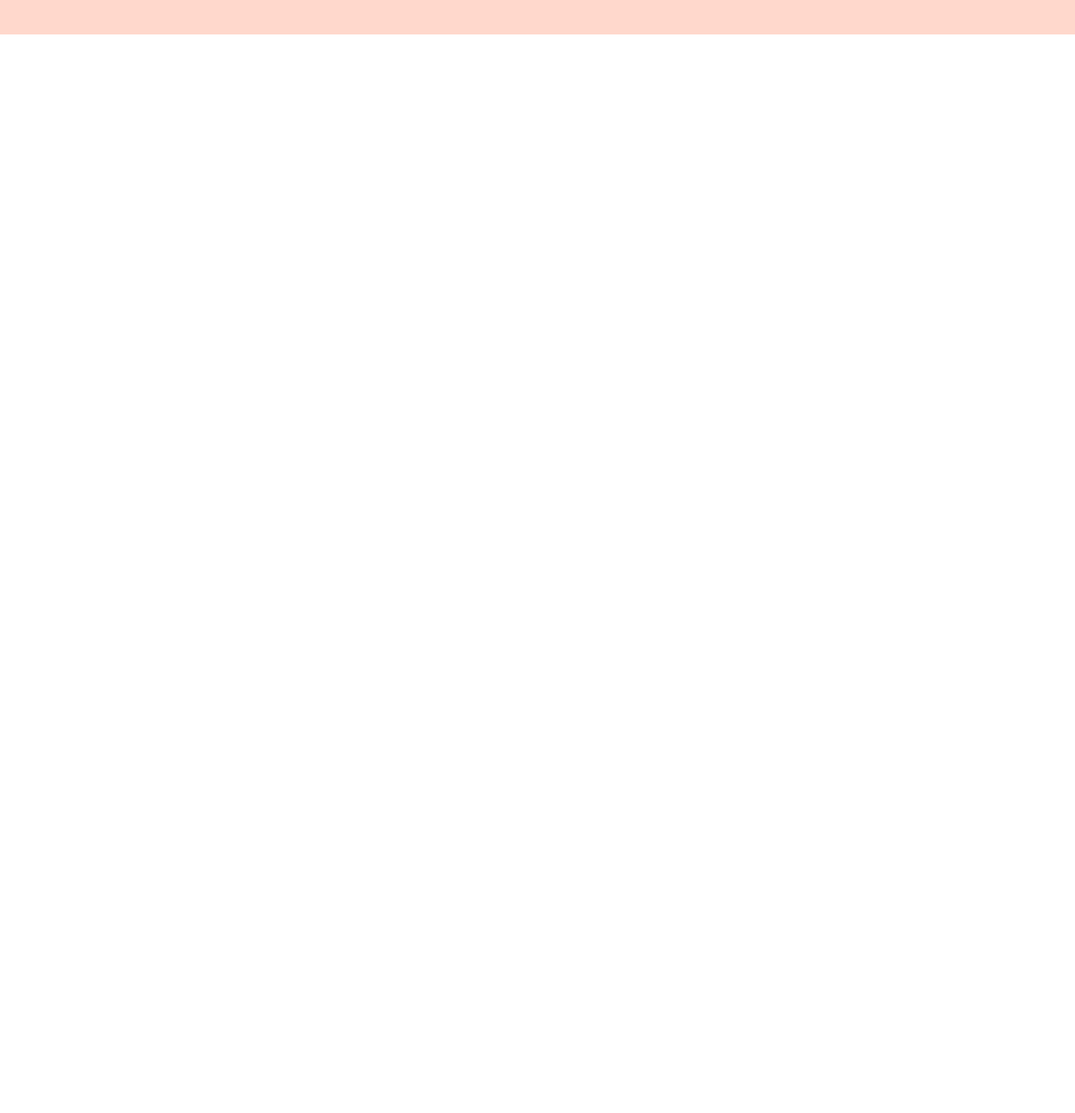
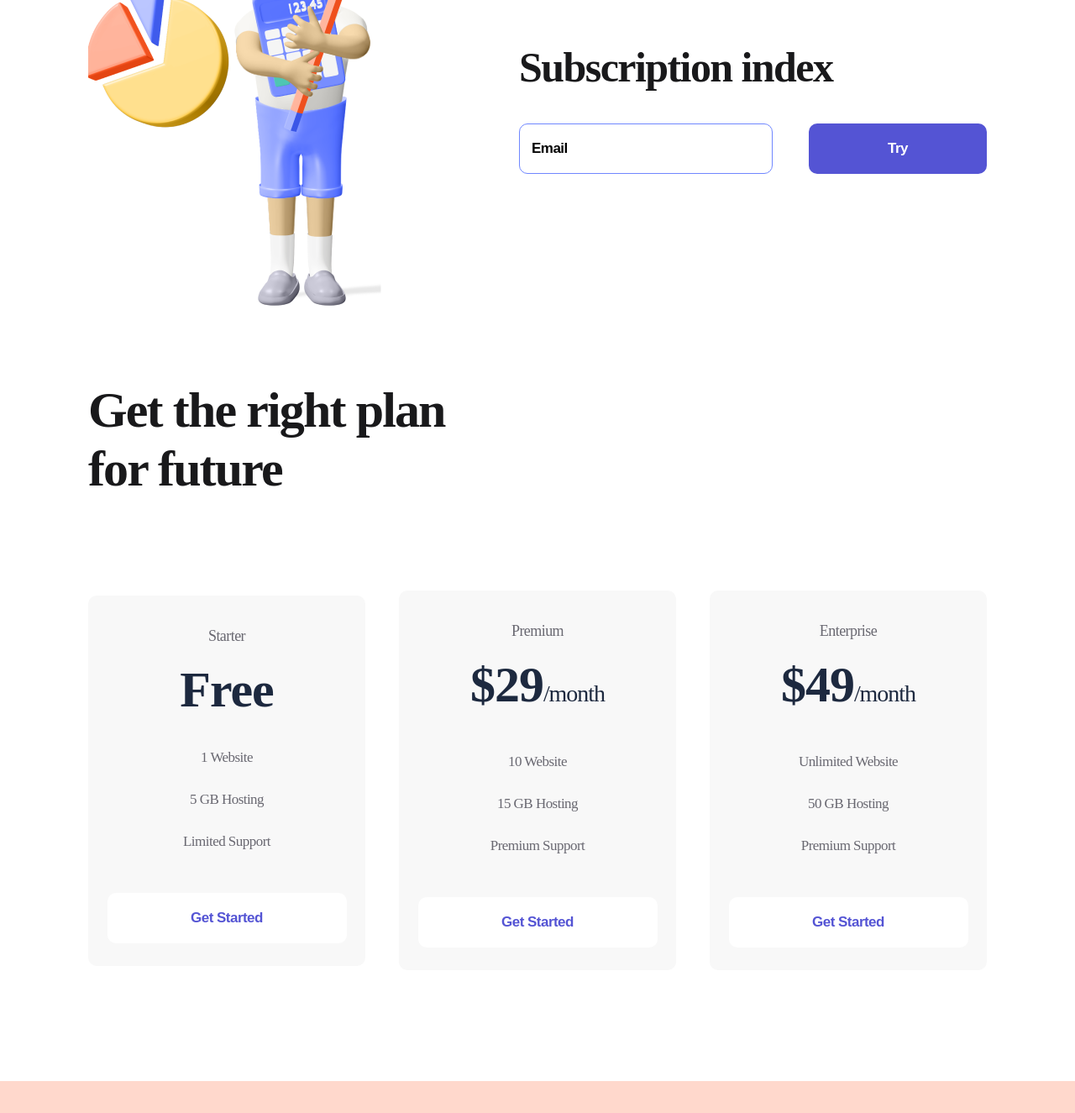
Before and after one commit to Rabbit86/site_logoipsum, a plain HTML site: page index.html in a window 1280 px wide. Shown: the part 876-2201 px from the top of the page at 84% size. Before the commit the page ends 917 px from the top, so only its background shows below. Drawn offline with Linux system fonts and the light colour scheme.

Commit message:
Add files via upload

```diff
--- a/index.html
+++ b/index.html
@@ -67,6 +67,75 @@
         </div>
     </section>
 
+    <section class="container subscribe">
+        <div>
+            <img src="./img/secondmen.png" alt="secondmen">
+        </div>
+        <div>
+            <h2 class="subscribe_title">Subscription index</h2>
+            <form action="email">
+                <input class="input" type="email" placeholder="Email">
+                <button class="button button_violet">Try</button>
+            </form>
+        </div>
+    </section>
+
+    <section class="container plan">
+        <h2 class="plan_title">
+            Get the right plan for future
+        </h2>
+        <div class="plan_flex">
+            <div class="item">
+                <p class="item_text">
+                    Starter
+                </p>
+                <h3 class="item_title">
+                    Free
+                </h3>
+                <ul>
+                    <li class="item_li">1 Website</li>
+                    <li class="item_li">5 GB Hosting</li>
+                    <li class="item_li">Limited Support</li>
+                </ul>
+                <button class="button button_item">
+                    Get Started
+                </button>
+            </div>
+            <div class="item">
+                <p class="item_text">
+                    Premium
+                </p>
+                <h3 class="item_title">
+                    $29<span>/month</span>
+                </h3>
+                <ul>
+                    <li class="item_li">10 Website</li>
+                    <li class="item_li">15 GB Hosting</li>
+                    <li class="item_li">Premium Support</li>
+                </ul>
+                <button class="button button_item">
+                    Get Started
+                </button>
+            </div>
+            <div class="item">
+                <p class="item_text">
+                    Enterprise
+                </p>
+                <h3 class="item_title">
+                    $49<span>/month</span>
+                </h3>
+                <ul>
+                    <li class="item_li">Unlimited Website</li>
+                    <li class="item_li">50 GB Hosting</li>
+                    <li class="item_li">Premium Support</li>
+                </ul>
+                <button class="button button_item">
+                    Get Started
+                </button>
+            </div>
+        </div>
+    </section>
+
     <footer class="footer">
         <div class="container footer_flex">
             <div>
--- a/style/style.css
+++ b/style/style.css
@@ -10,7 +10,7 @@
     padding: 38px 0 48px 0;
 }
 
-.header_flex, .footer_flex, .about {
+.header_flex, .footer_flex, .about, .subscribe, .plan_flex {
     display: flex;
     justify-content: space-between;
     align-items: center;
@@ -31,7 +31,7 @@
 
 .nav_link {
     font-weight: 700;
-    font-size: 15px;
+    font-size: 20px;
     line-height: 20px;
     letter-spacing: -0.468947px;
     color: #696871;
@@ -113,3 +113,114 @@
 .footer {
     padding: 53px 0;
 }
+
+.subscribe {
+    margin-bottom: 85px;
+}
+
+.subscribe_title {
+    font-weight: 700;
+    font-size: 50px;
+    line-height: 57px;
+    letter-spacing: -1.56316px;
+    color: #19191B;
+    margin-bottom: 38px;
+}
+
+.input {
+    width: 302px;
+    height: 60px;
+    border-radius: 10px;
+    border: 1px solid #7087FF;
+    padding-left: 14px;
+    box-sizing: border-box;
+    margin-right: 39px;
+}
+
+.input::placeholder, .input {
+    font-weight: 700;
+    font-size: 17px;
+    line-height: 22px;
+    letter-spacing: -0.531474px;
+    color: #000000;
+}
+
+.input:focus {
+    outline: none;
+}
+
+.plan {
+    margin-bottom: 132px;
+}
+
+.plan_title {
+    font-weight: 700;
+    font-size: 60px;
+    line-height: 70px;
+    letter-spacing: -1.87579px;
+    color: #19191B;
+    max-width: 504px;
+    margin-bottom: 110px;
+}
+
+.item {
+    width: 330px;
+    background: #F8F8F8;
+    border-radius: 10px;
+    text-align: center;
+    padding: 34px 0 27px 0;
+}
+
+.item:hover {
+    transition: 500ms;
+    background: #FF7143;
+    box-shadow: 0px 32px 34px rgba(255, 112, 59, 0.317827);
+
+}
+
+.item:hover .item_text, .item:hover .item_title, .item:hover .item_li {
+    color: white;
+    transition: 500ms;
+}
+
+.item_text {
+    font-size: 18px;
+    line-height: 28px;
+    letter-spacing: -0.562737px;
+    color: #696871;
+}
+
+.item_title {
+    font-weight: 700;
+    font-size: 60px;
+    line-height: 56px;
+    letter-spacing: -1.03448px;
+    color: #1D293F;
+    margin: 22px 0 28px 0;
+}
+
+.item_title span {
+    font-size: 28px;
+}
+
+.item_li {
+    list-style: none;
+    font-weight: 400;
+    font-size: 17px;
+    line-height: 50px;
+    letter-spacing: -0.531474px;
+    color: #696871;
+}
+
+.button_item {
+    width: 285px;
+    background: white;
+    color: #5454D4;
+    margin-top: 36px;
+}
+
+.item:hover .button_item {
+    background: #9F3919;
+    color: white;
+    transition: 500ms;
+}
```
Also changed, not shown: img/secondmen.png (added).
